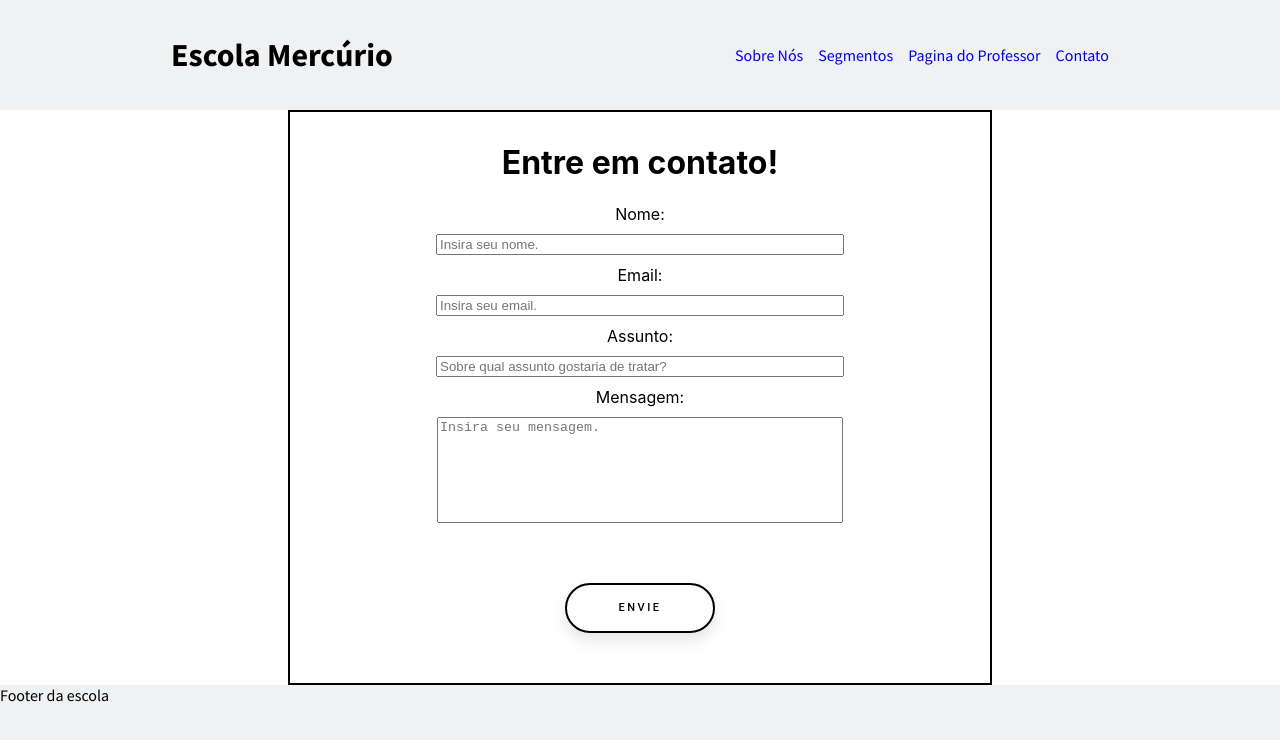
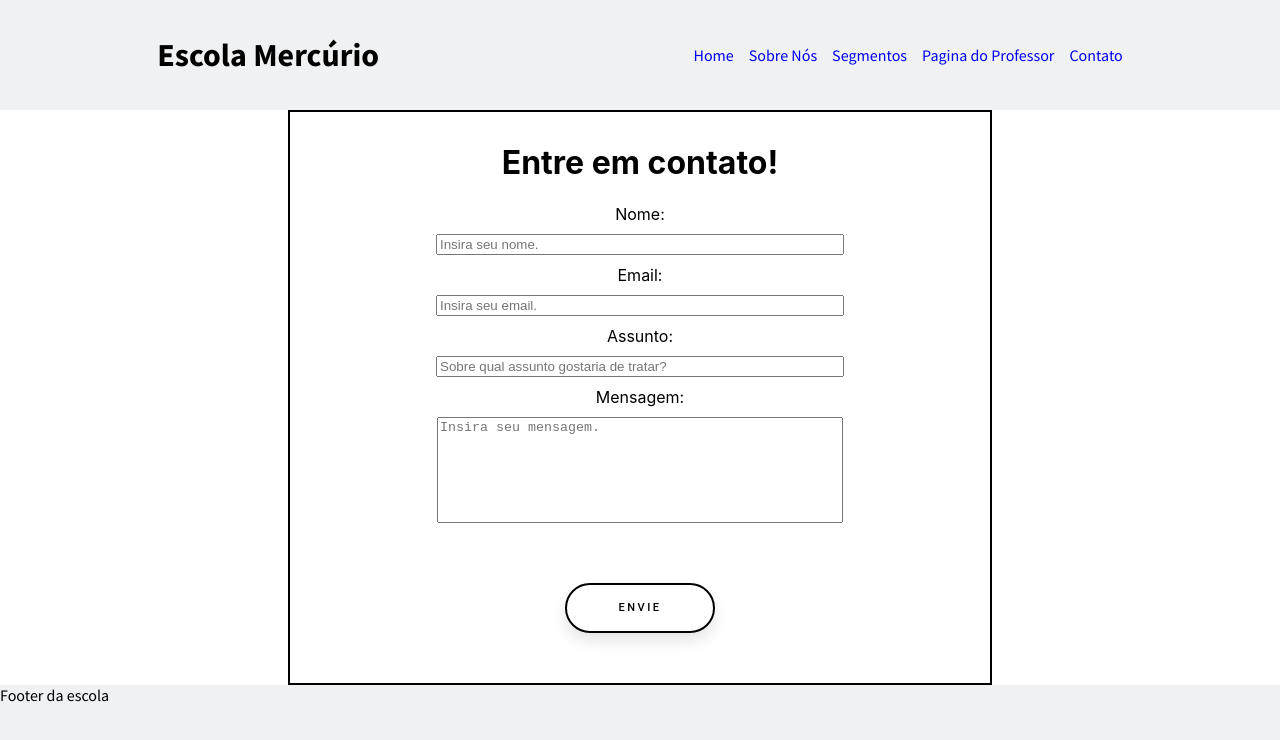
Before and after one commit to yagormoraes/projetoModulo5, a React (Create React App) app in the folder escola-mercurio/: page /contato in a window 1280 px wide. Shown: the top 740 px of the page. Built offline with nearby package versions, Linux system fonts and the light colour scheme.

Commit message:
Inclusão da aba Home

```diff
--- a/escola-mercurio/src/Components/Header.jsx
+++ b/escola-mercurio/src/Components/Header.jsx
@@ -33,12 +33,16 @@ function Header(){
         :hover{
             color:green;
         }
+        :focus{
+            color:red;
+        }
     `
 
     return(
         <Header>
             <h1>Escola Mercúrio</h1>
             <UL>
+                <li><StyledLink to='/' >Home</StyledLink></li>
                 <li><StyledLink to='/sobre' >Sobre Nós</StyledLink></li>
                 <li><StyledLink to='/segmentos'>Segmentos</StyledLink></li>
                 <li><StyledLink to='/professor'>Pagina do Professor</StyledLink></li>
```
Also changed, not shown: escola-mercurio/src/Components/Formulario.jsx (+5 -5 lines).
